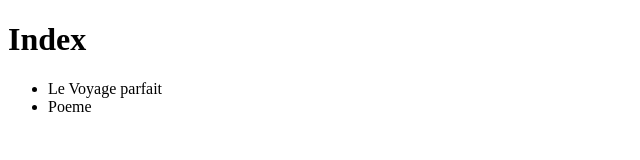
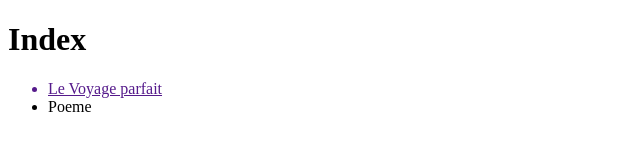
Before and after one commit to Aidan-pdf/Aidan-pdf.github.io, a plain HTML site: page index.html in a window 1280 px wide. Shown: the full height of the page, 0-640 px from the left. Drawn offline with Linux system fonts and the light colour scheme.

Commit message:
Update index.html

```diff
--- a/index.html
+++ b/index.html
@@ -7,7 +7,7 @@
     <body>
         <h1>Index</h1>
         <ul>
-            <li>Le Voyage parfait</li>
+            <a href=""><li>Le Voyage parfait</li></a>
             <li>Poeme</li>
         </ul>
     </body>
```
